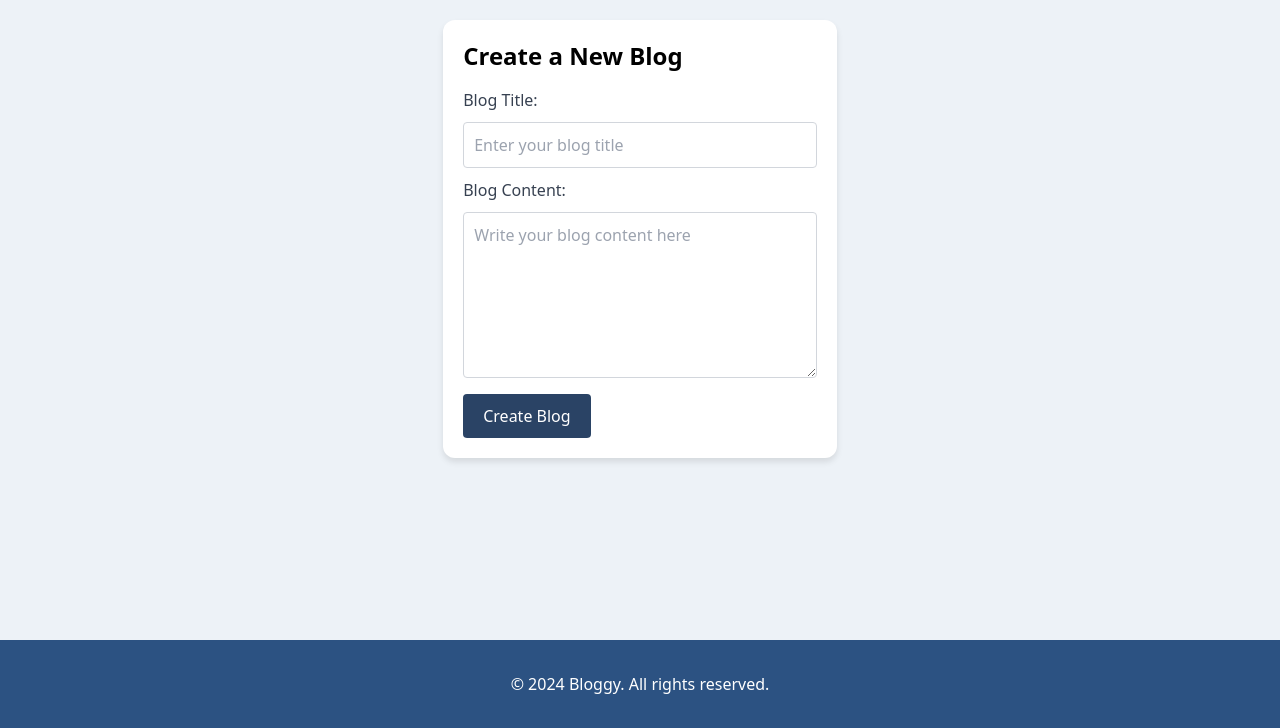
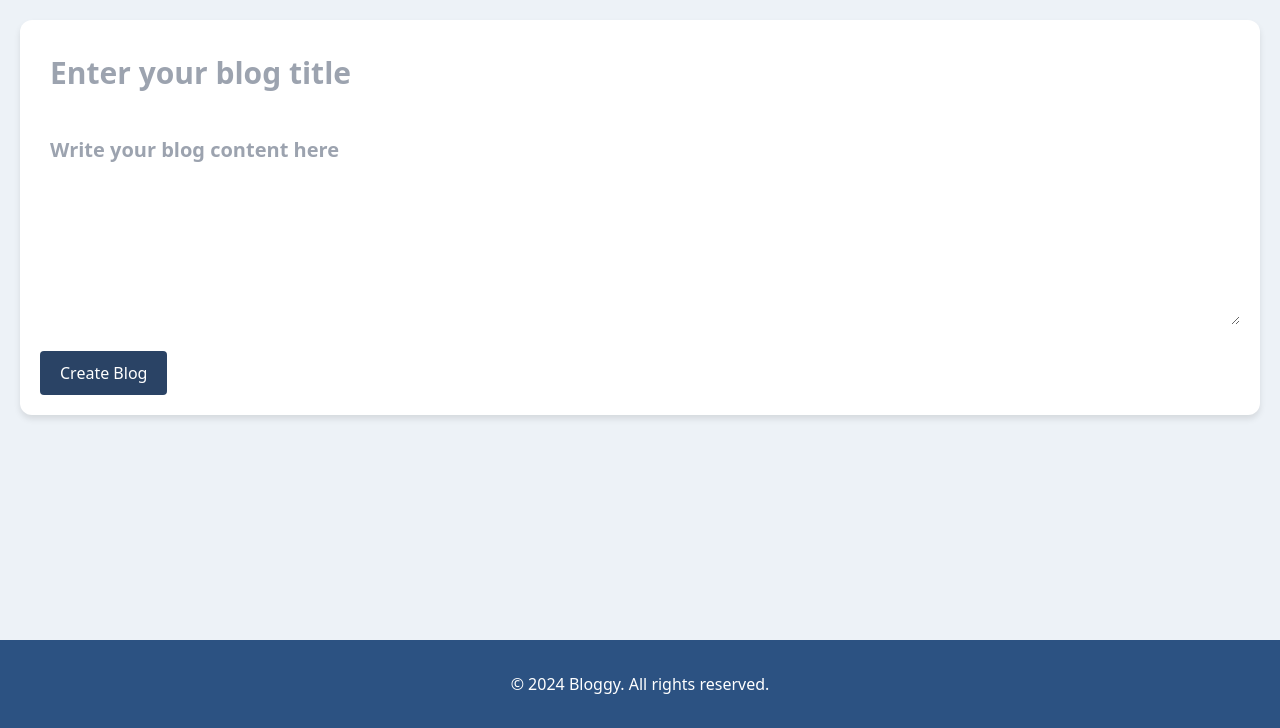
Before and after one commit to surdebmalya/blogging-site, a Flask app: page /write in a window 1280 px wide. Shown: the part 72-800 px from the top of the page. Run offline with Flask 3, Linux system fonts and the light colour scheme; a user stored in the database is signed in.

Commit message:
create post functionality integrated

```diff
--- a/main.py
+++ b/main.py
@@ -26,9 +26,7 @@ this function is for displaying all the blog posts on opening the app
 @app.route('/home')
 def home():
     data = display_all()
-    print(data)
     return render_template('home.html', data=data, length = len(data))
-    # return jsonify(display_all())
 
 """
 this function will help to show the error message to the users
@@ -55,7 +53,6 @@ def login():
             return redirect(url_for("home"))
         else:
             return redirect(url_for("error"))
-    # return jsonify(log_in())
 
 """
 here all signup functionalities will be added
@@ -76,45 +73,44 @@ def signup():
             return redirect(url_for("home"))
         else:
             return redirect(url_for("error"))
-    # return jsonify(sign_up())
 
 """
 jot down all the writing activities
 """
-@app.route('/createPost', methods=['POST'])
-def create():
-    return jsonify(create_post())
+@app.route('/write')
+def write():
+    if "userName" in session:
+        return render_template('blog_create.html')
+    else:
+        return redirect(url_for("home"))
 
-@app.route('/write', methods=['GET', 'POST'])
-def write():
-    if request.method == 'GET':
-        if "userName" in session:
-            return render_template('blog_create.html')
-        else:
-            return redirect(url_for("home"))
-    elif request.method == 'POST':
-        pass
+@app.route('/write', methods=['POST'])
+def posting():
+    userName = session['userName']
+    title = request.form["blogTitle"]
+    content = request.form["blogContent"]
+    imageURI = 'INVALID'
+    res = create_post(userName, title, content, imageURI)
+    if res=="SUCCESS":
+        return redirect(url_for("home"))
+    else:
+        return redirect(url_for("error"))
 
 """
 blog rendering
 """
 @app.route('/blog/<string:blogId>')
 def blog(blogId):
-    # author,title,body
+    # author, title, body
     blogs = AllBlogs.query.all()
-    print ("*************************************************")
-    print (blogs[0].userName)
     for blog in blogs:
         if blog.blogId== blogId:
             userName= blog.userName
             break
-
     blogDetail= Blog.query.get(blogId)
     title = blogDetail.title
     body = blogDetail.body
-
     return render_template('blog.html', title=title, author=userName, content=body)
-
 
 """
 logout
--- a/static/write.css
+++ b/static/write.css
@@ -23,9 +23,10 @@ body {
 .navbar button:hover {
     background-color: #6b7280;
 }
+
 .form-container {
-    max-width: 600px;
-    margin: auto;
+    /* max-width: 600px; */
+    margin: 20px;
     padding: 20px;
     background-color: #ffffff;
     border-radius: 12px;
@@ -36,20 +37,21 @@ body {
 .form-input {
     width: 100%;
     padding: 10px;
-    margin: 10px 0;
-    border: 1px solid #d2d6dc;
-    border-radius: 4px;
+    margin-bottom: 20px;
+    outline: none;
     box-sizing: border-box;
+    border: none;
+    font-size: 30px;
 }
 
 .form-textarea {
     width: 100%;
     padding: 10px;
-    margin: 10px 0;
-    border: 1px solid #d2d6dc;
-    border-radius: 4px;
+    margin-bottom: 20px;
+    outline: none;
     box-sizing: border-box;
-    resize: vertical;
+    border: none;
+    font-size: 20px;
 }
 
 .create-button {
--- a/templates/blog.html
+++ b/templates/blog.html
@@ -20,9 +20,9 @@
         {% endif %}
     </nav>
 
-    <div class="blog-card">
+    <div class="blog-card-one-blog-showing">
         <h1 class="blog-title">{{title}}</h1>
-        <p class="blog-author">{{author}}</p>
+        <p class="blog-author">Author - {{author}}</p>
         <p class="blog-body">
             {{content}}
         </p>
--- a/templates/blog_create.html
+++ b/templates/blog_create.html
@@ -24,14 +24,11 @@
 
     <!-- Blog Creation Form -->
     <div class="form-container">
-        <h1 class="text-2xl font-bold mb-4">Create a New Blog</h1>
-        <form>
-            <label for="blogTitle" class="block text-gray-700">Blog Title:</label>
-            <input type="text" id="blogTitle" name="blogTitle" class="form-input" placeholder="Enter your blog title"
+        <form method="post" action="/write">
+            <input type="text" id="blogTitle" name="blogTitle" class="form-input font-bold" placeholder="Enter your blog title"
                 required>
 
-            <label for="blogContent" class="block text-gray-700">Blog Content:</label>
-            <textarea id="blogContent" name="blogContent" class="form-textarea"
+            <textarea id="blogContent" name="blogContent" class="form-textarea font-bold"
                 placeholder="Write your blog content here" rows="6" required></textarea>
 
             <button type="submit" class="create-button">Create Blog</button>
```
Also changed, not shown: functionalities/createPost.py (+3 -8 lines), static/home.css (+8 -0 lines), instance/blog_management.db.
